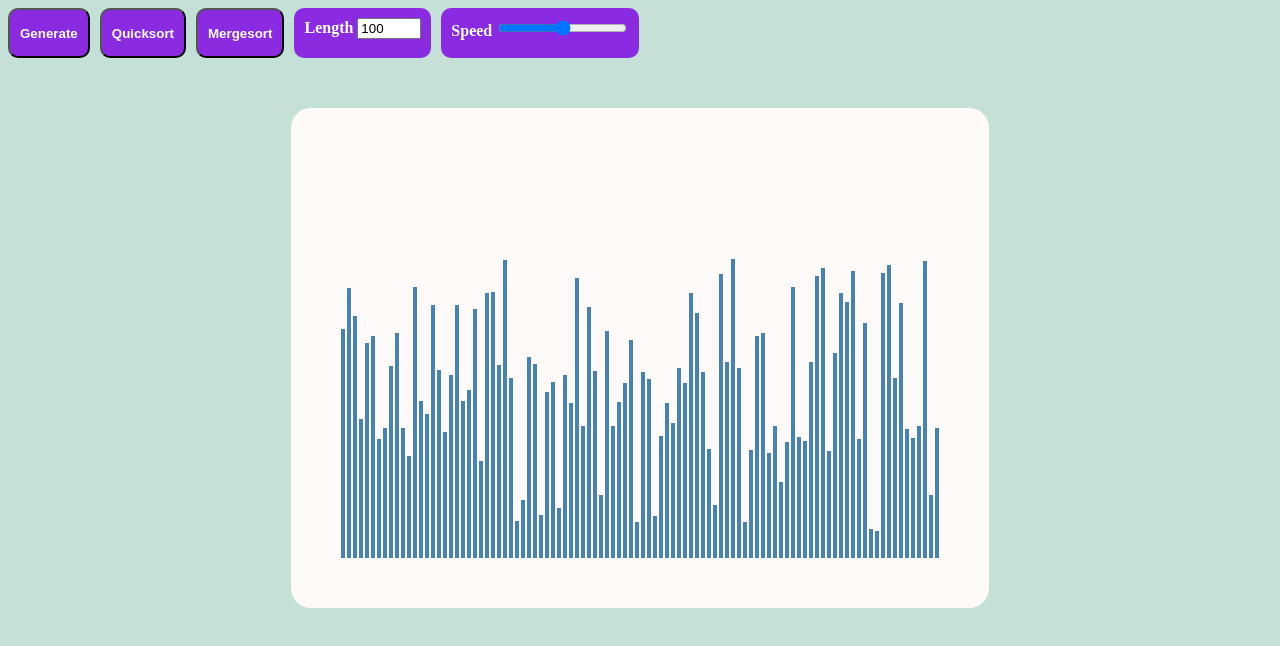
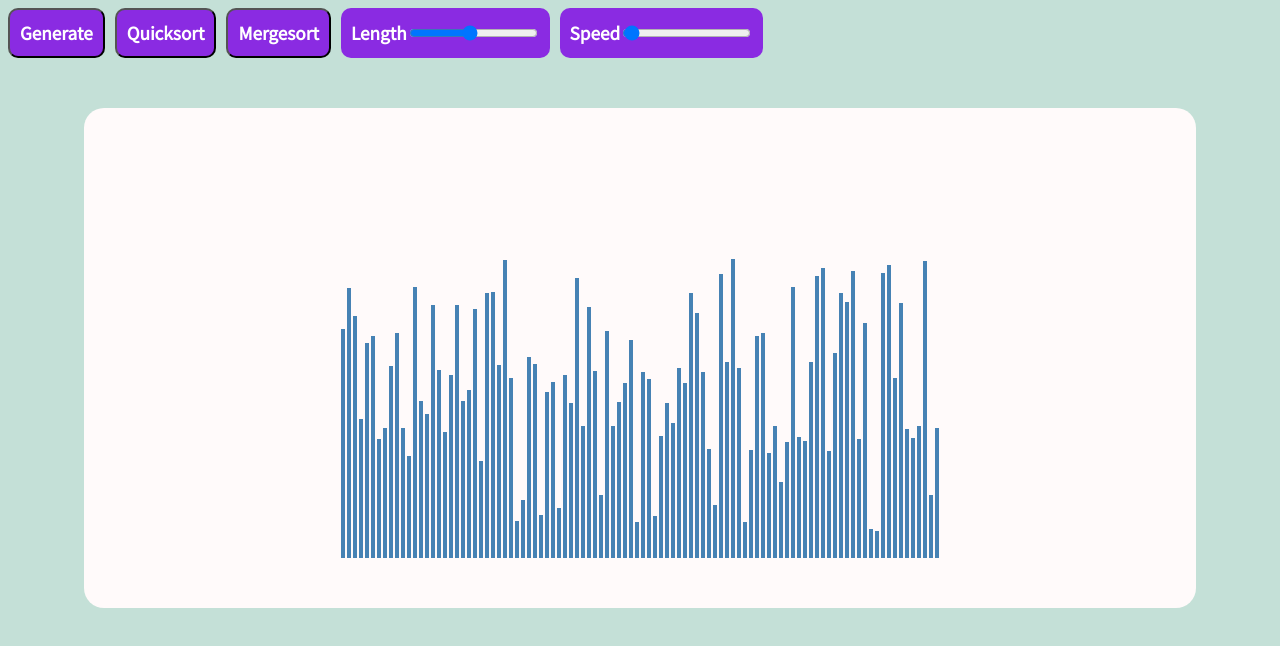
Before and after one commit to code-anmol/sorting-visualizer, a plain HTML site: page index.html in a window 1280 px wide. Drawn offline with Linux system fonts and the light colour scheme.

Commit message:
made length and speed input work

```diff
--- a/index.html
+++ b/index.html
@@ -7,6 +7,9 @@
     <title>Document</title>
     <link rel="shortcut icon" href="#">
     <link rel="stylesheet" href="style.css">
+    <link rel="preconnect" href="https://fonts.googleapis.com">
+<link rel="preconnect" href="https://fonts.gstatic.com" crossorigin>
+<link href="https://fonts.googleapis.com/css2?family=Source+Sans+Pro&display=swap" rel="stylesheet">
 </head>
 <body>
 
@@ -16,11 +19,11 @@
         <button class="btn" onclick="sort2()">Mergesort</button>
         <div class="btn">
             <label for="length">Length</label>
-            <input type="number" min="10" max="200" name="length" value="100" id="array-length">
+            <input type="range" min="10" max="200" name="length" value="100" onchange="reloadPage()" id="array-length">
         </div>
         <div class="btn">
             <label for="length">Speed</label>
-            <input type="range" name="speed" id="animation-speed">
+            <input type="range" value="20" min="10" max="600" onchange="reloadPage()" name="speed" id="animation-speed">
         </div>
 
     </nav>
--- a/script.js
+++ b/script.js
@@ -1,5 +1,6 @@
 let list = document.getElementById("list");
 let length = parseInt(document.getElementById("array-length").value);
+let animationSpeed = parseInt(document.getElementById("animation-speed").value);
 
 let nums = generateRandomNumbers(length);
 
@@ -9,8 +10,10 @@ let swappingIndexes = [];
 let listItems = [];
 addListItems();
 
+
+
 function mergeSortAnimation(array, indices){
- let intervalId = setInterval(animate, 20);
+ let intervalId = setInterval(animate, animationSpeed);
 
     let i = 0;
     let length = indices.length * 3;
@@ -89,7 +92,7 @@ function mergeSortHelper(array){
 }
 
 function animateQuickSort(array , indices){
-    let intervalId = setInterval(animate, 20);
+    let intervalId = setInterval(animate, animationSpeed);
 
     let i = 0;
     let length = indices.length * 3;
--- a/style.css
+++ b/style.css
@@ -2,15 +2,18 @@ body{
     background-color: rgb(196, 224, 215);
 }
 
-.btn{
+.btn{display: flex;
+    align-items: center;
+    justify-content: center;
     height: 50px;
-
+    font-family: 'Source Sans Pro', sans-serif;
     background-color: blueviolet;
     padding: 10px;
     border-radius: 10px;
     color: white;
     font-weight: bolder;
     box-sizing: border-box;
+    font-size: larger;
 }
 
 li{
@@ -32,10 +35,12 @@ nav{
 }
 
 #list{
+    width: 80%;
     margin: 50px;
     padding: 50px;
     display: flex;
     align-items: flex-end;
+    justify-content: center;
     column-gap: 2px;
     flex-direction: row;
     background-color: snow;
```
